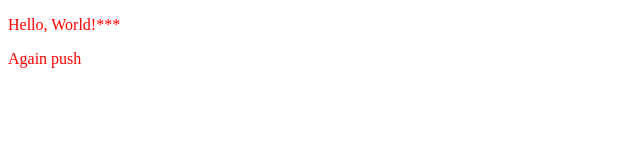
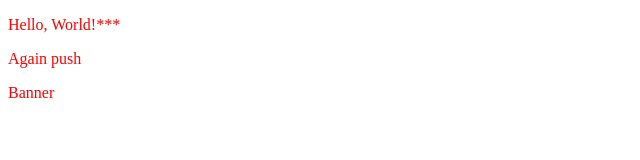
Before and after one commit to Vlad-testing/JS-Okhrimenko, a plain HTML site: page Lesson-1/index.html in a window 1280 px wide. Shown: the full height of the page, 0-640 px from the left. Drawn offline with Linux system fonts and the light colour scheme.

```diff
--- a/Lesson-1/index.html
+++ b/Lesson-1/index.html
@@ -9,5 +9,6 @@
   <body>
     <p>Hello, World!***</p>
     <p>Again push</p>
+    <p>Banner</p>
   </body>
 </html>
```
